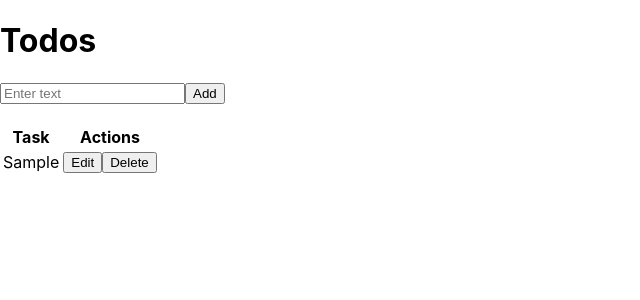
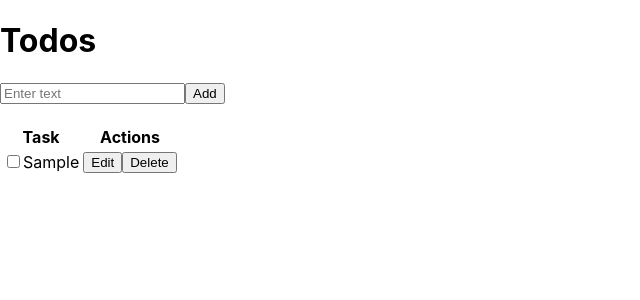
Before and after one commit to sanjanastevska/todo-app, a React (Create React App) app: page / in a window 1280 px wide. Both pictures are taken after typing "Sample" into the empty fields and a click on the button "Add". Shown: the top 300 px of the page, without its empty margins (0-640 px from the left). Built offline with nearby package versions, Linux system fonts and the light colour scheme.

Commit message:
Implement Toggle Task

```diff
--- a/src/components/Main.js
+++ b/src/components/Main.js
@@ -19,7 +19,11 @@ export default class Main extends React.Component {
         tasks.push({task, isCompleted: false});
         this.setState({tasks: tasks})
     };
-
+    toggleTask = taskId => {
+        const taskItem = tasks[taskId];
+        taskItem.isCompleted = !taskItem.isCompleted;
+        this.setState({tasks: tasks});
+    };
     deleteTask = (taskId) => {
         tasks.splice(taskId, 1);
         this.setState({tasks: tasks})
@@ -38,9 +42,14 @@ export default class Main extends React.Component {
                 <div>
                     <CreateTask createTask={this.createTask} />
                     <br />
-                    <TaskList tasks={this.state.tasks} deleteTask={this.deleteTask} editTask={this.editTask}/>
+                    <TaskList
+                        tasks={this.state.tasks}
+                        deleteTask={this.deleteTask}
+                        editTask={this.editTask}
+                        toggleTask={this.toggleTask}
+                    />
                 </div>
             </div>
-        )
+        );
     }
 };
--- a/src/components/TaskItem.js
+++ b/src/components/TaskItem.js
@@ -10,6 +10,9 @@ export default class TaskItem extends Component {
     }
     setEditingState = isEditing => {
         this.setState({ isEditing: isEditing });
+    }
+    toggleTask = () => {
+        this.props.toggleTask(this.props.id);
     }
     deleteTask = () => {
         this.props.deleteTask(this.props.id);
@@ -44,8 +47,15 @@ export default class TaskItem extends Component {
                     </>
                     :
                     <>
-                        <td>
-                            {this.props.taskItem.task}
+                        <td className="task" onClick={this.toggleTask}>
+                            <input
+                                type="checkbox"
+                                readOnly
+                                checked={this.props.taskItem.isCompleted}
+                            />
+                            <span className={this.props.taskItem.isCompleted ? "completed": "not-completed"}>
+                                {this.props.taskItem.task}
+                            </span>
                         </td>
                         <td>
                             <button onClick={() => this.setEditingState(true)}>Edit</button>
--- a/src/components/TaskList.js
+++ b/src/components/TaskList.js
@@ -17,6 +17,7 @@ export default class TaskList extends Component {
                             id={index}
                             deleteTask={this.props.deleteTask}
                             editTask = {this.props.editTask}
+                            toggleTask = {this.props.toggleTask}
                         />
                     ))}
                 </tbody>
--- a/src/index.css
+++ b/src/index.css
@@ -11,3 +11,11 @@ code {
   font-family: source-code-pro, Menlo, Monaco, Consolas, 'Courier New',
     monospace;
 }
+
+.completed {
+  text-decoration: line-through;
+}
+
+.task{
+  cursor: pointer;
+}
```
